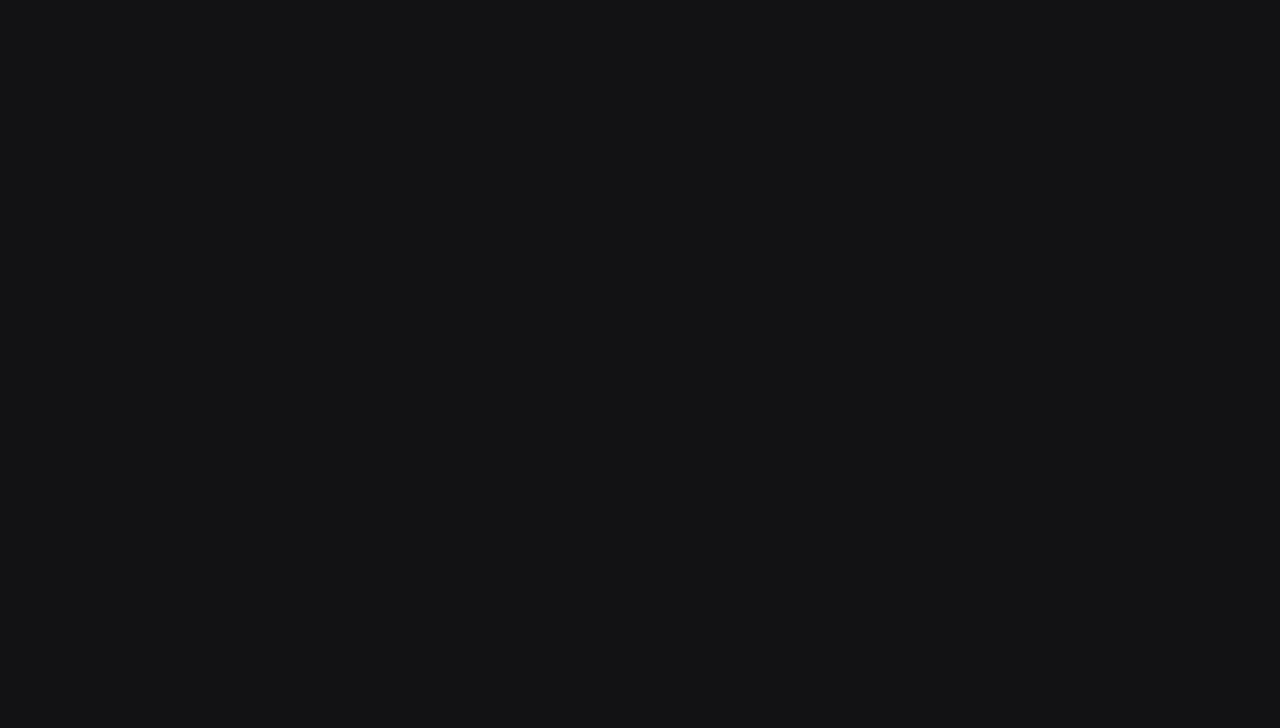
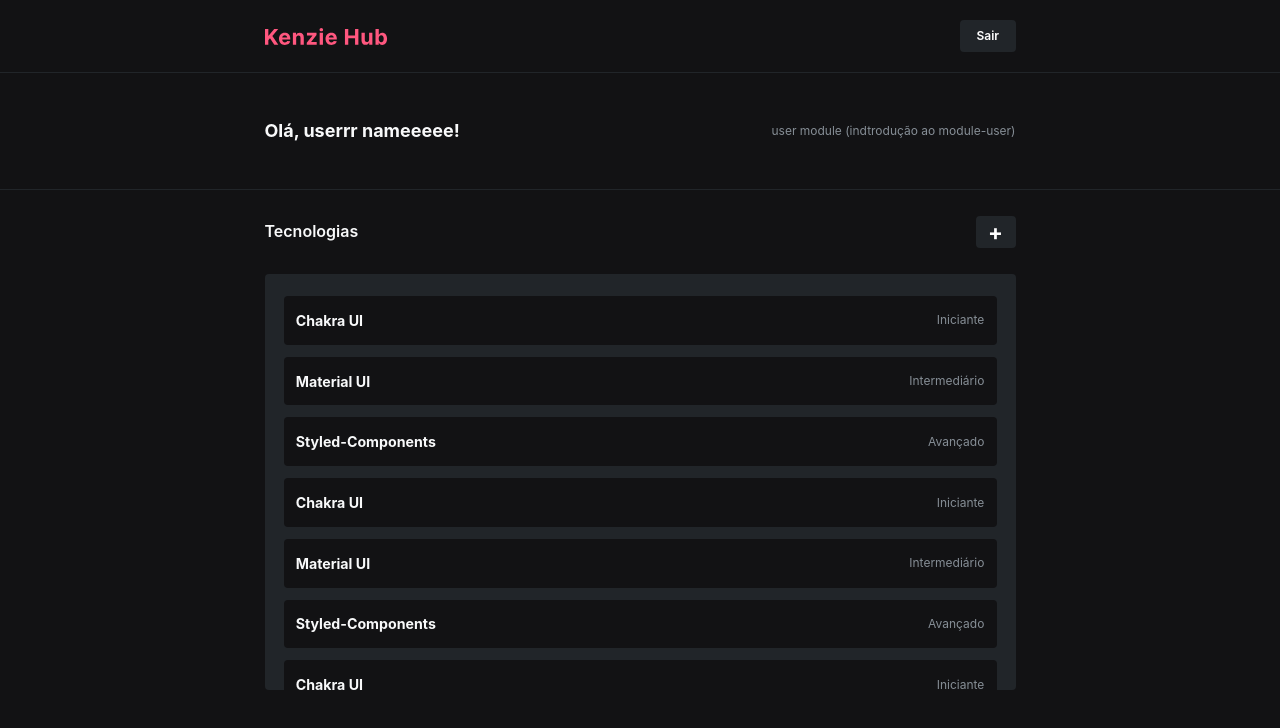
Before and after one commit to 2victor2/kenzie-hub, a React (Create React App) app: page /dashboard in a window 1280 px wide. Shown: the top 728 px of the page. Built offline with nearby package versions, Linux system fonts and the light colour scheme; the HTML template or start-up script is replaced by a standard one.

Commit message:
feat: dashboard page

```diff
--- a/src/App.js
+++ b/src/App.js
@@ -2,6 +2,7 @@ import Routes from "./routes";
 
 
 function App() {
+
   return (
     <Routes />
   );
--- a/src/components/Header/index.jsx
+++ b/src/components/Header/index.jsx
@@ -0,0 +1,32 @@
+import { Button, HStack, Image } from "@chakra-ui/react";
+import Logo from "../../images/Logo.svg";
+
+const Header = () => {
+  const Logout = () => {};
+  return (
+    <HStack justifyContent={["center"]} px="20px" w="100%" h="72px">
+      <HStack
+        w={["100%", "463px", "751px"]}
+        h="100%"
+        alignItems="center"
+        justifyContent="space-between"
+      >
+        <Image h={["0.875rem", "1.063rem"]} src={Logo} alt="KenzieHub" />
+        <Button
+          variant="black"
+          w="55.49px"
+          h="32px"
+          px="16.2426px"
+          borderRadius="4px"
+          fontWeight={600}
+          fontSize={["0.600rem", "0.75rem"]}
+          onClick={() => {}}
+        >
+          Sair
+        </Button>
+      </HStack>
+    </HStack>
+  );
+};
+
+export default Header;
--- /dev/null
+++ b/src/components/List/index.jsx
@@ -0,0 +1,40 @@
+import { List as ChakraList } from "@chakra-ui/react";
+import ListItem from "../ListItem";
+
+const List = () => {
+  return (
+    <ChakraList
+      spacing={3}
+      w={["100%", "463px", "751px"]}
+      h="416.37px"
+      bg="brand.grey3"
+      p="22px 19px"
+      borderRadius="4px"
+      overflowY="auto"
+      css={{
+        "&::-webkit-scrollbar": {
+          display: "none",
+        },
+      }}
+    >
+      {[
+        { title: "Chakra UI", status: "Iniciante" },
+        { title: "Material UI", status: "Intermediário" },
+        { title: "Styled-Components", status: "Avançado" },
+        { title: "Chakra UI", status: "Iniciante" },
+        { title: "Material UI", status: "Intermediário" },
+        { title: "Styled-Components", status: "Avançado" },
+        { title: "Chakra UI", status: "Iniciante" },
+        { title: "Material UI", status: "Intermediário" },
+        { title: "Styled-Components", status: "Avançado" },
+        { title: "Chakra UI", status: "Iniciante" },
+        { title: "Material UI", status: "Intermediário" },
+        { title: "Styled-Components", status: "Avançado" },
+      ].map((tech, index) => (
+        <ListItem key={index} tech={tech} />
+      ))}
+    </ChakraList>
+  );
+};
+
+export default List;
--- /dev/null
+++ b/src/components/ListItem/index.jsx
@@ -0,0 +1,29 @@
+import { Heading, ListItem as ChakraListItem, Text } from "@chakra-ui/react";
+
+const ListItem = ({ tech: { title, status } }) => (
+  <ChakraListItem
+    w="100%"
+    h="48.73px"
+    p="12.18px"
+    display="flex"
+    alignItems="center"
+    justifyContent="space-between"
+    bg="brand.grey4"
+    borderRadius="4px"
+    _hover={{ cursor: "pointer", bg: "brand.grey2" }}
+  >
+    <Heading fontWeight="bold" fontSize="0.888rem" color="brand.grey0">
+      {title}
+    </Heading>
+    <Text
+      fontSize="0.75rem"
+      color="brand.grey1"
+      my="10px !important"
+      mx="0px !important"
+    >
+      {status}
+    </Text>
+  </ChakraListItem>
+);
+
+export default ListItem;
--- a/src/pages/Dashboard/index.jsx
+++ b/src/pages/Dashboard/index.jsx
@@ -1,10 +1,75 @@
-import { Container, Flex, } from "@chakra-ui/react";
+import {
+  Button,
+  Container,
+  Flex,
+  Heading,
+  HStack,
+  Text,
+} from "@chakra-ui/react";
+import Header from "../../components/Header";
+import List from "../../components/List";
 
 const Dashboard = () => {
   return (
     <Container maxW="1440px" p={0}>
-      <Flex h="100vh" py={40} flexDirection="column">
-
+      <Flex flexDir="column" pb={[5, 10]} >
+        <Header />
+        <Flex
+          h={["131px", "118px"]}
+          flexDir={["column", "row"]}
+          px="20px"
+          alignItems={["flex-start", "center"]}
+          justifyContent={["center", "space-around"]}
+          borderTopWidth="1px"
+          borderTopStyle="solid"
+          borderTopColor="brand.grey3"
+          borderBottomWidth="1px"
+          borderBottomStyle="solid"
+          borderBottomColor="brand.grey3"
+        >
+          <HStack
+            w={["100%", "463px", "751px"]}
+            h="100%"
+            alignItems={["flex-start", "center"]}
+            flexDir={["column", "row"]}
+            justifyContent={["center", "space-between"]}
+          >
+            <Heading fontWeight="bold" fontSize="1.125rem" color="brand.grey0">
+              Olá, userrr nameeeee!
+            </Heading>
+            <Text
+              fontSize="0.75rem"
+              color="brand.grey1"
+              my="10px !important"
+              mx="0px !important"
+            >
+              user module (indtrodução ao module-user)
+            </Text>
+          </HStack>
+        </Flex>
+        <Flex flexDir="column" alignItems="center" px="20px">
+          <HStack
+            w={["100%", "463px", "751px"]}
+            justifyContent="space-between"
+            my="26px"
+          >
+            <Heading fontWeight={600} fontSize="1rem" color="brand.grey0">
+              Tecnologias
+            </Heading>
+            <Button
+              variant="black"
+              w="32px"
+              h="32px"
+              borderRadius="4px"
+              fontWeight="bold"
+              fontSize="1.375rem"
+              onClick={() => {}}
+            >
+              +
+            </Button>
+          </HStack>
+          <List />
+        </Flex>
       </Flex>
     </Container>
   );
--- a/src/pages/Login/index.jsx
+++ b/src/pages/Login/index.jsx
@@ -23,7 +23,7 @@ const Login = () => {
   const handleClick = () => setShow(!show);
   return (
     <Container maxW="1440px" p={0}>
-      <Flex h="100vh" py={[5, 10]} flexDirection="column" alignItems="center">
+      <Flex h="100vh" py={[5, 10]} flexDir="column" alignItems="center">
         <HStack
           justifyContent="center"
           w={["295.83px", "370px"]}
```
Also changed, not shown: src/pages/Register/index.jsx (+12 -28 lines), src/services/api.js (added, +7 -0 lines), src/components/Modal/index.jsx (added).
